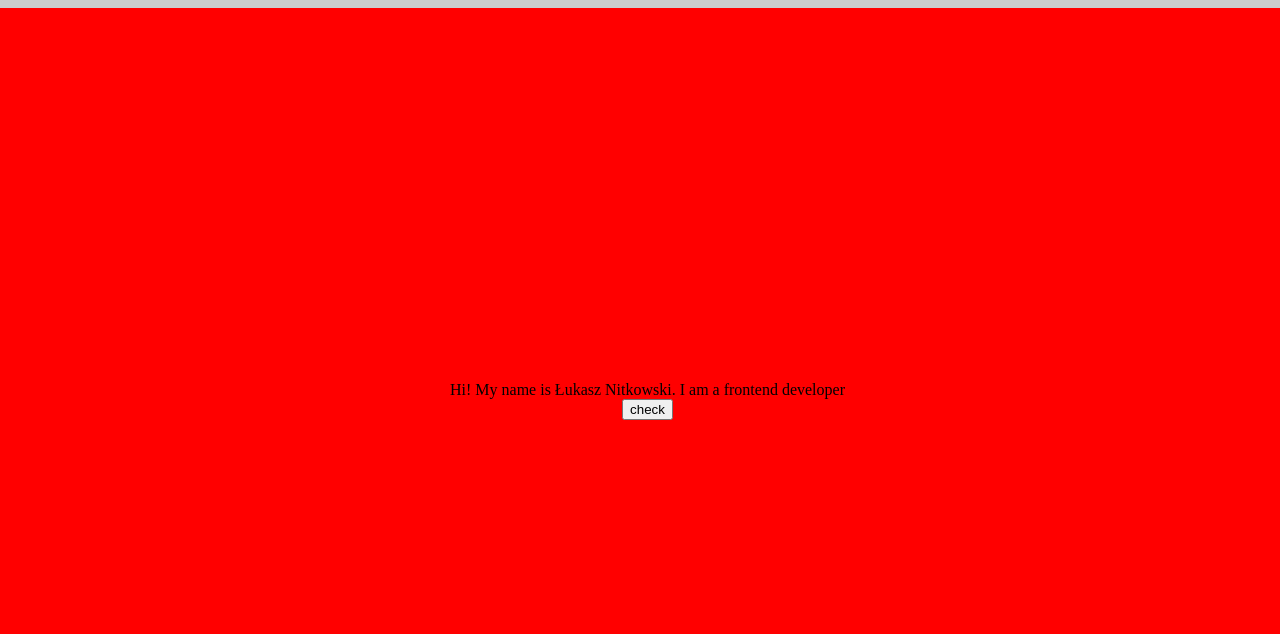
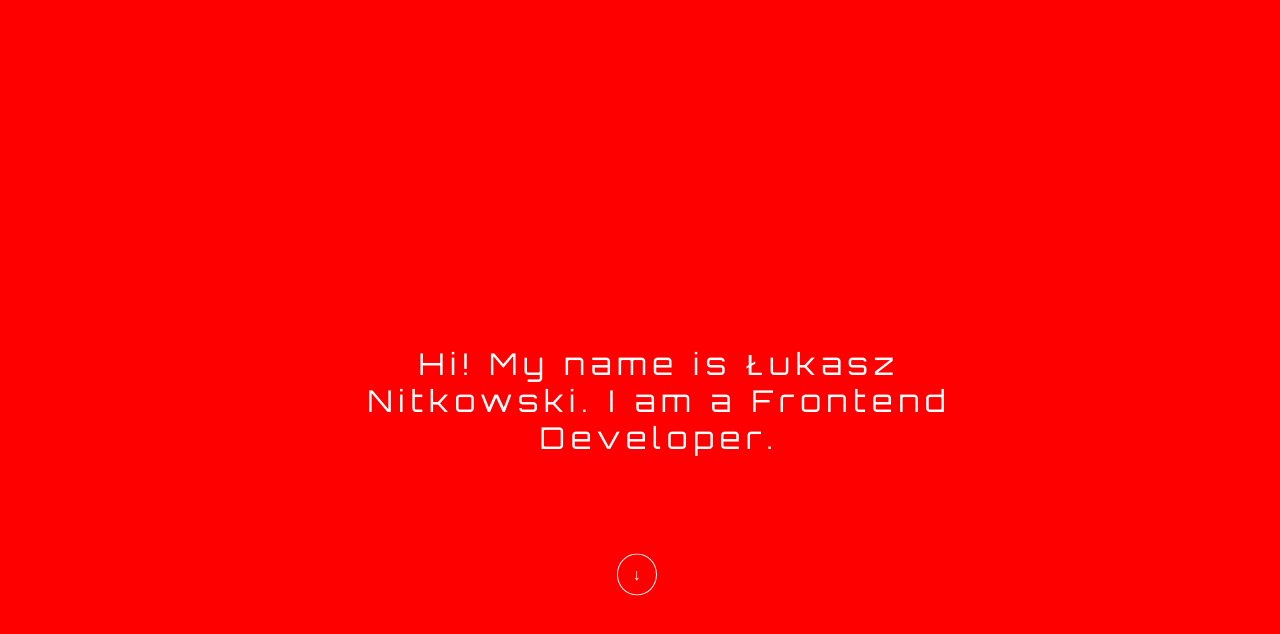
Before and after one commit to luknitkowski/wizytowka, a plain HTML site: page index.html in a window 1280 px wide. Drawn offline with Linux system fonts and the light colour scheme.

Commit message:
parralax

```diff
--- a/index.html
+++ b/index.html
@@ -6,23 +6,31 @@
     <meta name="viewport" content="width=device-width, initial-scale=1.0">
     <title>Lukasz Nitkowski</title>
     <link rel="stylesheet" href="style.css">
+    <link rel="preconnect" href="https://fonts.googleapis.com">
+<link rel="preconnect" href="https://fonts.gstatic.com" crossorigin>
+<link href="https://fonts.googleapis.com/css2?family=Orbitron&display=swap" rel="stylesheet">
 </head>
 <body>
     <div id="parent">
         <div id="child">
             <div id="loading-page" style="height:100vh; width: 100vw;background-color: pink; position: absolute;">Loading</div>
             <div id="container">
-                <div class="header">
-                    <div class="progress-container">
+                <div id="header">
+                    <div id="progress-container">
                       <div class="progress-bar" id="myBar"></div>
                     </div>
                   </div>
                 <div id="welcome-page">
-                    <div>
-                        <div>Hi! My name is Łukasz Nitkowski. I am a frontend developer</div>
-                        <button>check</button>
-
-                    </div>
+                    <div id="parallax">
+                        <div class="layer" data-depth="0.6">
+                          <div class="some-space">
+                            <div id="h5">Hi! My name is Łukasz Nitkowski. I am a Frontend Developer.</div>
+                          </div>
+                        </div>
+                        <div class="layer" data-depth="0.3" style="margin-top: 100px;">
+                          <div id="some-more-space"><a onclick="scrollToElement('about-me-page')">&#8595</a></div>
+                        </div>
+                      </div>
                 </div>
                 <div style="height:1000px; background-color: yellow;" id="about-me-page">about</div>
                 <div style="height:1000px; background-color: brown;" id="experience-page">experience</div>
--- a/script.js
+++ b/script.js
@@ -6,7 +6,7 @@ const init = () => {
         const container = getEl('container')
         loadingPage.style.display = 'none'
         container.style.display = 'block'
-    }, 0);
+    }, 0); // 3000
 }
 
 window.onload = () => {
@@ -18,8 +18,19 @@ child.onscroll = function() {myFunction()};
 
 const myFunction = () => {
     const child = getEl('child')
-    const winScroll = child.scrollTop || child.scrollTop;
+    const vh = document.documentElement.clientHeight;
+    const childScroll = child.scrollTop || child.scrollTop;
     const height = child.scrollHeight - child.clientHeight;
-    const scrolled = (winScroll / height) * 100;
-  document.getElementById("myBar").style.width = scrolled + "%";
+    if(childScroll < vh){
+        getEl("header").style.display = 'none';
+        return
+    }
+    getEl("header").style.display = 'block';
+    const scrolled = (childScroll / height) * 100;
+    getEl("myBar").style.width = scrolled + "%";
 }
+
+const scrollToElement = (id) => {
+    const choosenEl = getEl(id)
+    choosenEl.scrollIntoView({behavior: "smooth"});
+}
--- a/style.css
+++ b/style.css
@@ -1,4 +1,5 @@
 body {
+    font-family: 'Orbitron', sans-serif;
     margin: 0;
 }
 
@@ -15,32 +16,29 @@ html, body{
     left: 0px;
     right: -15px;
     overflow: auto;
+    overflow-x: hidden;
 }
 #container {
     display: none;
 }
 
 #welcome-page {
-    display: flex;
     height:100vh;
+    width: 100vw;
     background-color: red;
-    justify-content: center;
-    align-items: center;
+
 }
 
-#welcome-page div {
-    text-align: center;
-}
-
-.header {
+#header {
     position: fixed;
     top: 0;
     z-index: 1;
     width: 100%;
     background-color: #f1f1f1;
+    display: none;
   }
 
-  .progress-container {
+  #progress-container {
     width: 100%;
     height: 8px;
     background: #ccc;
@@ -52,8 +50,87 @@ html, body{
     width: 0%;
   }
 
-  .content {
+  #content {
     padding: 100px 0;
     margin: 50px auto 0 auto;
     width: 80%;
   }
+
+  /* welcome page*/
+
+body {
+  -webkit-font-smoothing: antialiased;
+  -webkit-user-select: none;
+     -moz-user-select: none;
+      -ms-user-select: none;
+          user-select: none;
+}
+
+#parallax, .layer, .some-space, #some-more-space {
+  height: 100%;
+  position: absolute;
+  width: 100%;
+}
+
+#particles-js {
+  opacity: 0.6;
+}
+
+#h5 {
+    text-align: center;
+  color: white;
+  font-size: 30px;
+  font-weight: 100;
+  letter-spacing: 0.2em;
+  position: absolute;
+  top: 50%;
+  left: 50%;
+  transform: translate3d(-50%, -50%, 0);
+}
+
+#some-more-space a {
+  color: white;
+  border: 1px solid white;
+  display: table;
+  position: absolute;
+  top: 60%;
+  left: 50%;
+  letter-spacing: 0.05em;
+  transform: translate3d(-50%, -50%, 0);
+  text-decoration: none;
+  transition: all 200ms ease;
+  padding: 10px 15px;
+  border-radius: 50%;
+}
+#some-more-space a:hover {
+  background: white;
+  color: black;
+  cursor: pointer;
+}
+
+.some-space {
+  animation: rotate 18s 0.5s infinite linear reverse;
+}
+
+#some-more-space {
+  -webkit-animation: rotate 15s 0.1s infinite linear;
+          animation: rotate 15s 0.1s infinite linear;
+}
+
+@-webkit-keyframes rotate {
+  0% {
+    transform: rotateZ(0deg) translate3d(0, 1.5%, 0) rotateZ(0deg);
+  }
+  100% {
+    transform: rotateZ(360deg) translate3d(0, 1.5%, 0) rotateZ(-360deg);
+  }
+}
+
+@keyframes rotate {
+  0% {
+    transform: rotateZ(0deg) translate3d(0, 1.5%, 0) rotateZ(0deg);
+  }
+  100% {
+    transform: rotateZ(360deg) translate3d(0, 1.5%, 0) rotateZ(-360deg);
+  }
+}
```
